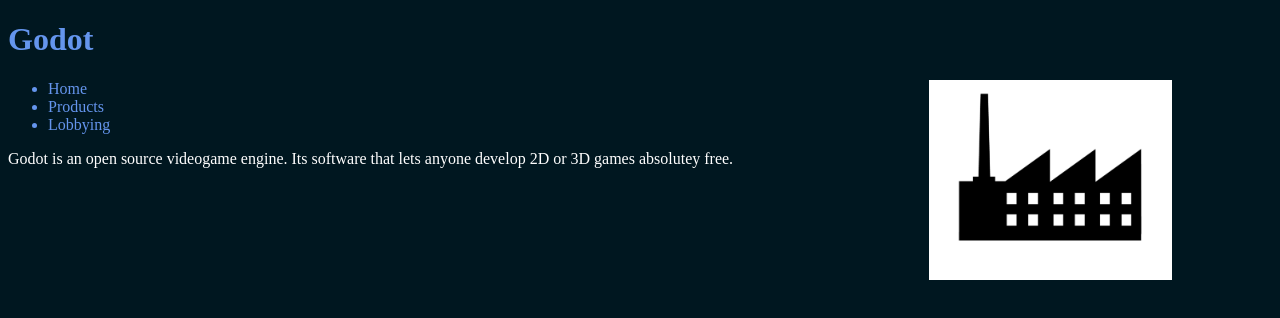
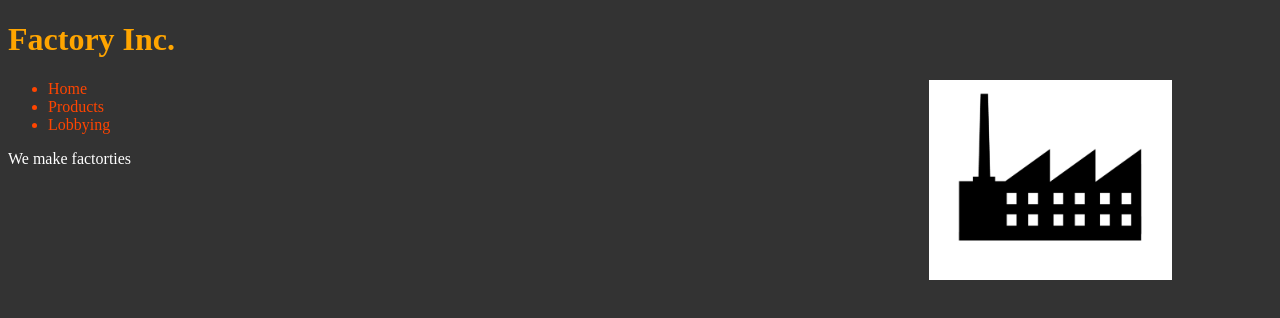
Before and after one commit to Hasturious/COMP001B.Week4Lecture1, a plain HTML site: page index.html in a window 1280 px wide. Drawn offline with Linux system fonts and the light colour scheme.

Commit message:
Adjusted colors for contrast

```diff
--- a/index.html
+++ b/index.html
@@ -8,7 +8,7 @@
 </head>
 <body>
     <header>
-        <h1>Godot</h1>
+        <h1>Factory Inc.</h1>
         <aside>
             <img src="images/factory.jpg" alt="Simple Factory Silhouette" height="200px">
         </aside>
@@ -21,7 +21,7 @@
         </ul>
     </nav>
     <main>
-        <p>Godot is an open source videogame engine. Its software that lets anyone develop 2D or 3D games absolutey free.</p>
+        <p>We make factorties</p>
     </main>
 </body>
 </html>
--- a/main.css
+++ b/main.css
@@ -1,16 +1,16 @@
 body {
-    background-color: #001720;
+    background-color: #333333;
     color: white;
 
 }
 
 header {
-    color: cornflowerblue;
+    color: orange;
 }
 
 nav, a {
     width: 300px;
-    color: cornflowerblue;
+    color: orangered;
     text-decoration: solid;
 }
 
```
